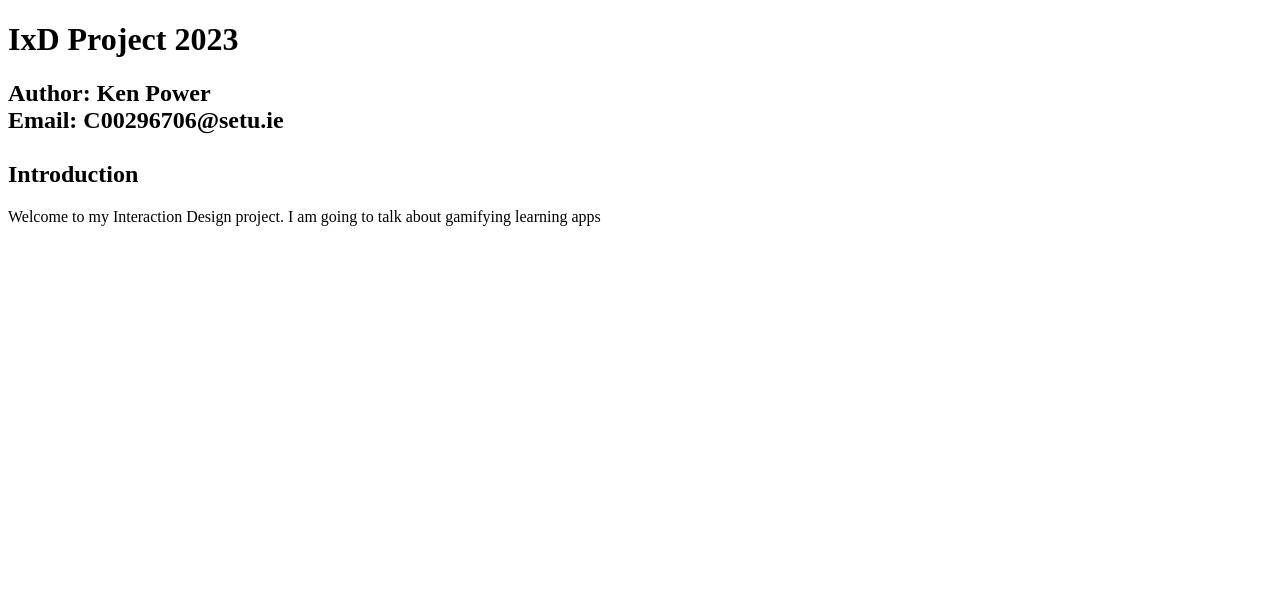
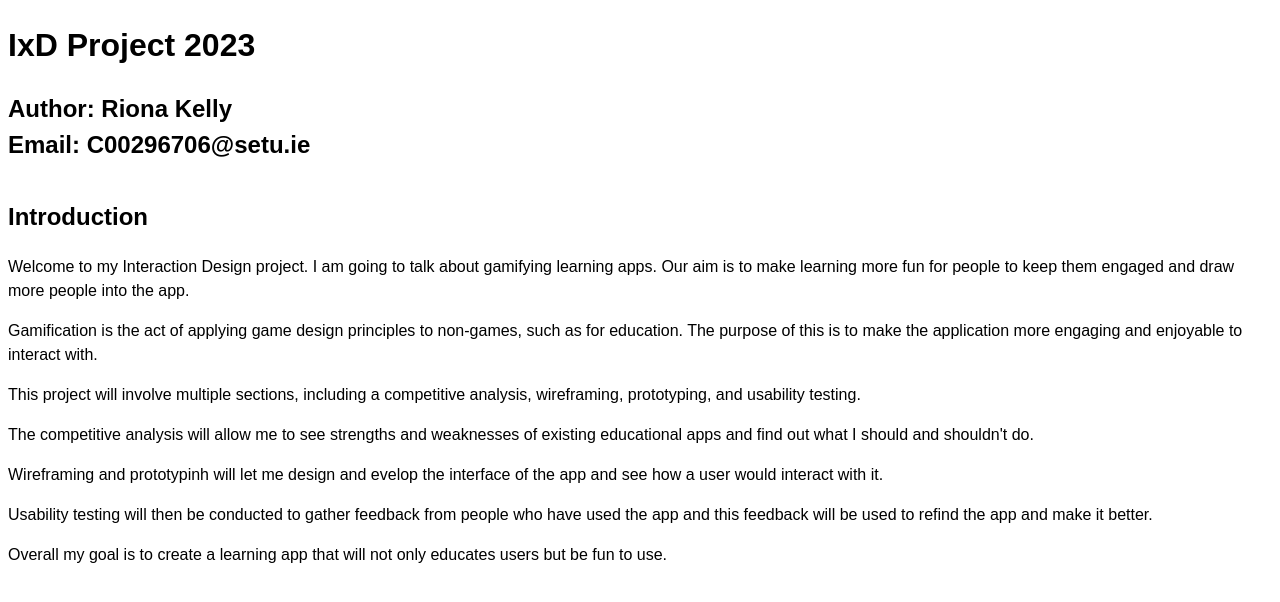
Before and after one commit to KenPowerClassroom/ixd-project-2024-RionaKelly, a plain HTML site: page index.html in a window 1280 px wide. Drawn offline with Linux system fonts and the light colour scheme.

Commit message:
introduction complete

```diff
--- a/index.html
+++ b/index.html
@@ -1,10 +1,27 @@
 <!DOCTYPE html>
 <html>
+    <head>
+        <title>Riona Kelly IxD Project </title>
+        <style>
+          html * {
+            line-height: 1.5;
+            font-family: Nunito, sans-serif;
+          }
+        </style>
+      </head>
+
+
 <body>
 
 <h1>IxD Project 2023</h1>
-<h2>Author: Ken Power<br>Email: C00296706@setu.ie<br><br>Introduction</h2>
-<p>Welcome to my Interaction Design project. I am going to talk about gamifying learning apps</p>
+<h2>Author: Riona Kelly<br>Email: C00296706@setu.ie<br><br>Introduction</h2>
+<p>Welcome to my Interaction Design project. I am going to talk about gamifying learning apps. Our aim is to make learning more fun for people to keep them engaged and draw more people into the app.</p>
+<p>Gamification is the act of applying game design principles to non-games, such as for education. The purpose of this is to make the application more engaging and enjoyable to interact with.</p>
+<p>This project will involve multiple sections, including a competitive analysis, wireframing, prototyping, and usability testing.</p>
+<p>The competitive analysis will allow me to see strengths and weaknesses of existing educational apps and find out what I should and shouldn't do.</p>
+<p>Wireframing and prototypinh will let me design and evelop the interface of the app and see how a user would interact with it.</p>
+<p>Usability testing will then be conducted to gather feedback from people who have used the app and this feedback will be used to refind the app and make it better.</p>
+<p>Overall my goal is to create a learning app that will not only educates users but be fun to use.</p>
 
 </body>
 </html>
```
